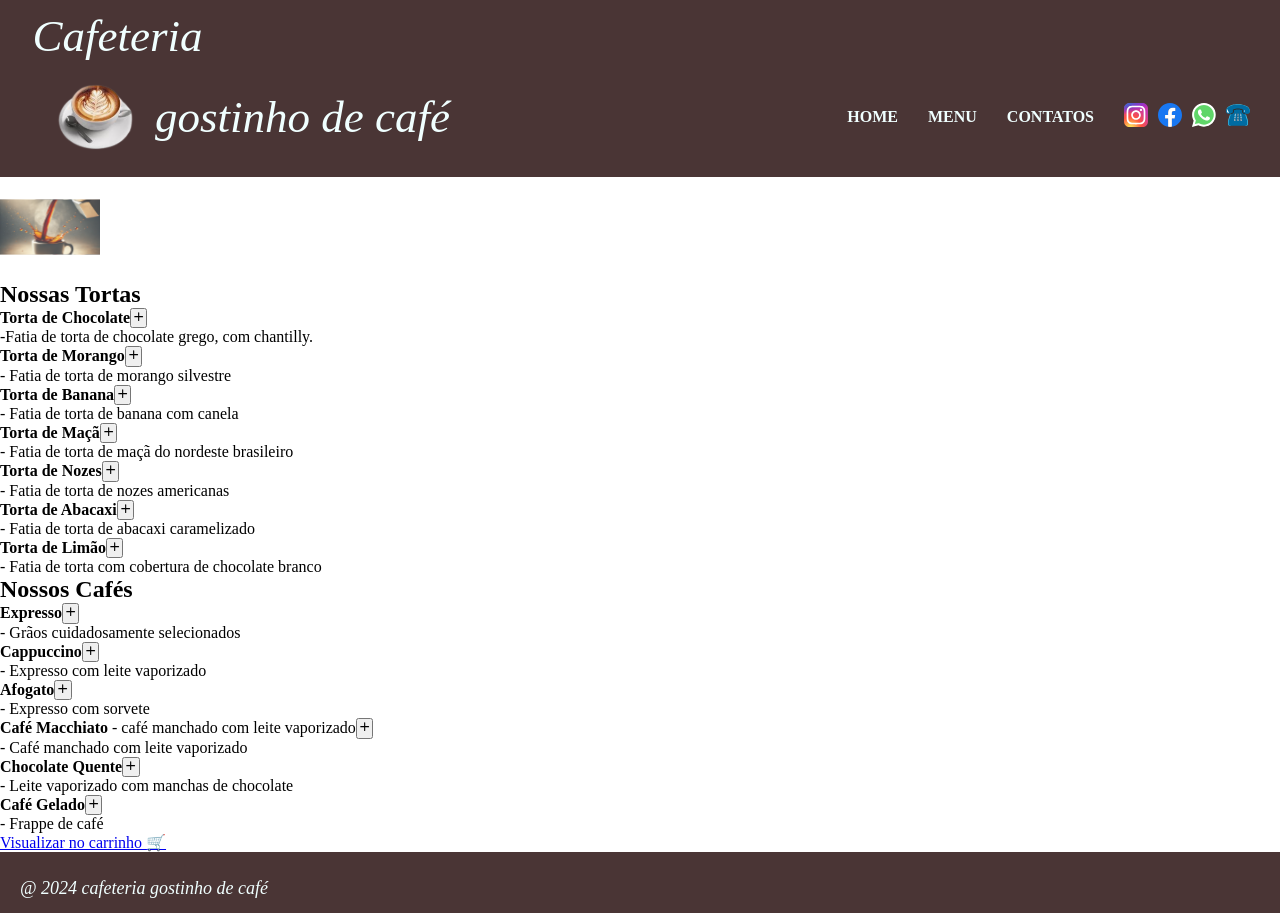
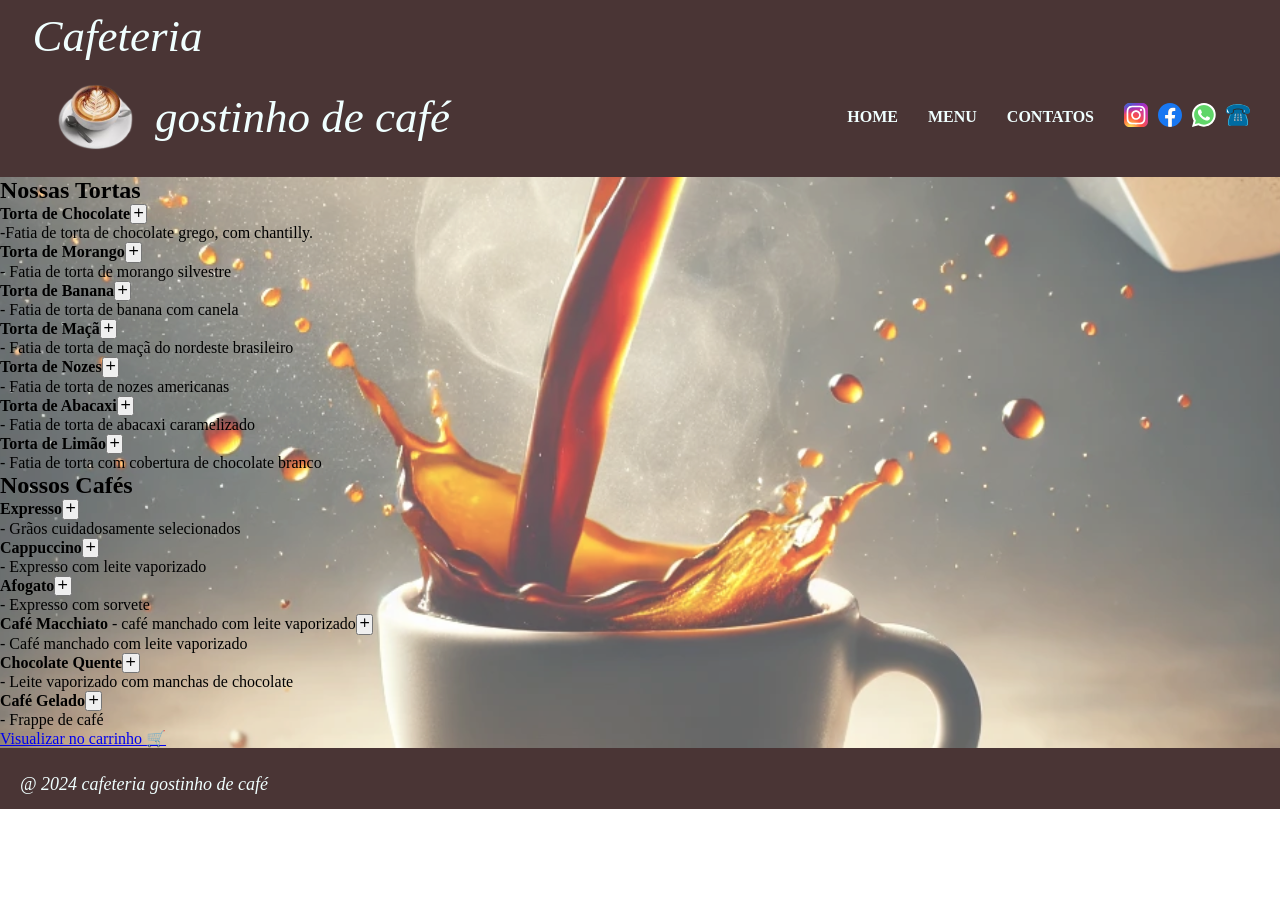
Before and after one commit to fabimarinho/fronend-coffe, a Next.js app: page /menu in a window 1280 px wide. After the commit the page ends 809 px from the top, so only its background shows below. Built offline with nearby package versions, Linux system fonts and the light colour scheme.

Commit message:
add menu page

```diff
--- a/src/app/menu/page.tsx
+++ b/src/app/menu/page.tsx
@@ -6,10 +6,18 @@
 export default function Menu() {
     return (
       <div className={styles.menuPage}>
+        <Image
+        className={styles.imgcoffee}
+        src={coffeimg}
+        alt="logo"
+        width={100}
+        height={100}
+        objectFit='cover' // A imagem cobre toda área de fundo
+    quality={100}
+    priority={true}
+        />
         <div className={styles.content}>
-          <div className={styles.divcoffee}>
-            <Image src={coffeimg} alt="logo" width={100} height={100} />
-          </div>
+
           <div className={styles.menuContainer}>
           <div className={styles.menuSection}>
             {/* Nossas Tortas */}
--- a/src/app/menu/styles.module.scss
+++ b/src/app/menu/styles.module.scss
@@ -0,0 +1,10 @@
+.imgcoffee{
+    position: absolute;
+    top: 0;
+    left: 0;
+    width: 100%;
+    height: 100%;
+    object-fit: cover;
+    z-index: -1;
+    opacity: 0.9;
+}
```
